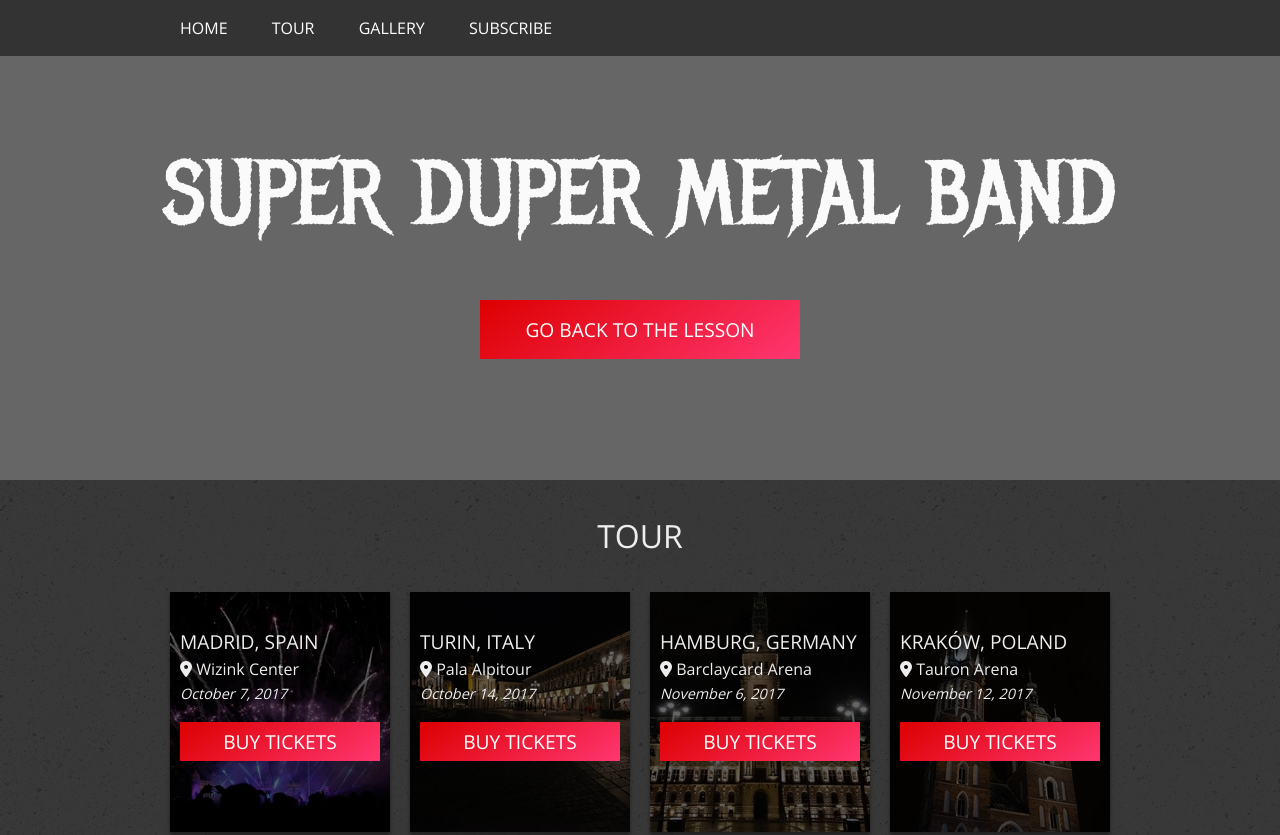
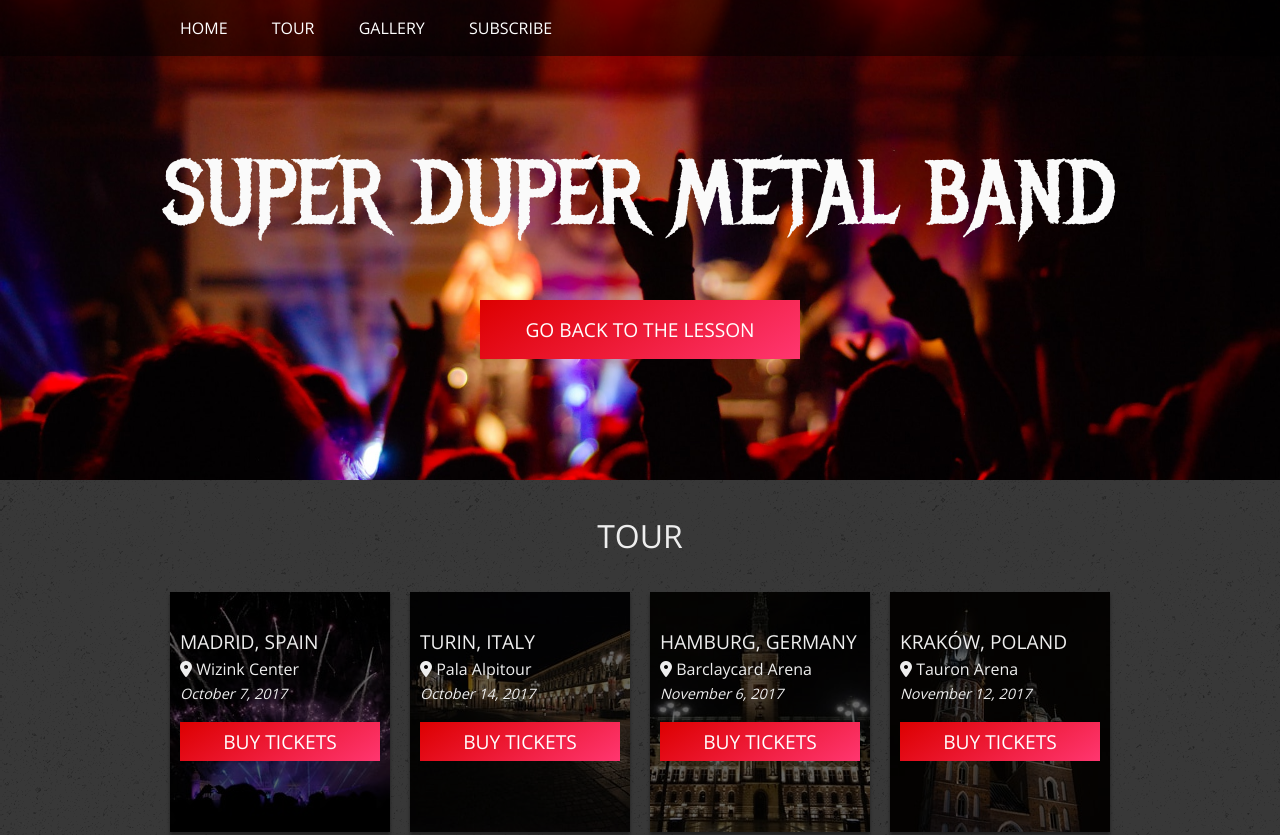
Before and after one commit to Dolhykh/practice-background, a plain HTML site: page index.html in a window 1280 px wide. Shown: the top 835 px of the page. Drawn offline with nearby package versions, Linux system fonts and the light colour scheme; files whose address does not match are found by name.

Commit message:
Update style.css
img no vieu

```diff
--- a/css/style.css
+++ b/css/style.css
@@ -76,7 +76,7 @@ button:hover {
   background-color: rgba(243, 36, 74, 0.7);
 }
 header {
-  background: url(./img/bg-01.jpg) center / cover no-repeat #666;
+  background: url(/img/bg-01.jpg) center / cover no-repeat #666;
   min-height: 280px;
   padding-top: 150px;
   padding-bottom: 50px;
```
